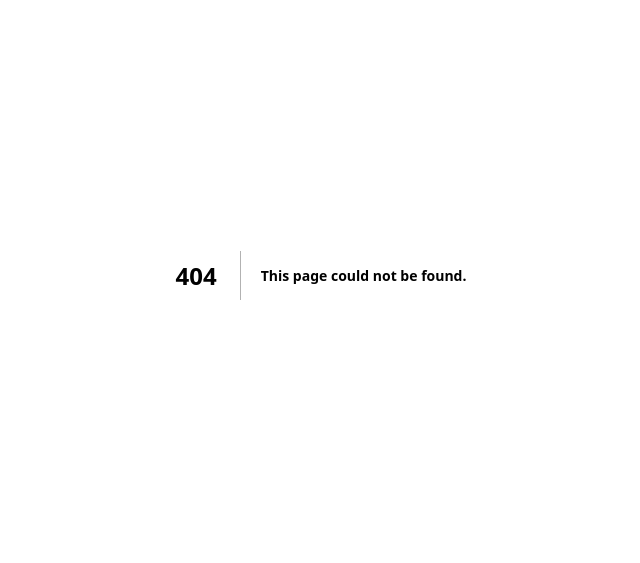
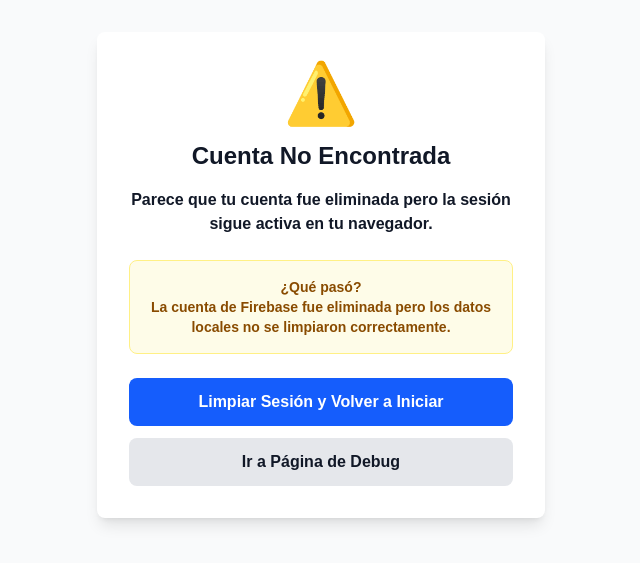
Before and after one commit to vargasabarcavictormanuel073-jpg/Planiverse, a Next.js app in the folder AppNylaMovil/: page /error-cuenta in a window 1280 px wide. Before the commit this address had no page. Shown: the part 125-688 px from the top of the page, without its empty margins (319-959 px from the left). Built offline with nearby package versions, Linux system fonts and the light colour scheme.

Commit message:
Agregar solucion para cuentas eliminadas - boton limpiar sesion

```diff
--- a/AppNylaMovil/app/debug/page.tsx
+++ b/AppNylaMovil/app/debug/page.tsx
@@ -134,10 +134,24 @@ export default function DebugPage() {
           </div>
         </div>
 
-        <div className="mt-6">
+        <div className="mt-6 flex flex-col gap-4">
+          <button
+            onClick={() => {
+              // Limpiar TODO el localStorage
+              localStorage.clear();
+              // Limpiar sessionStorage también
+              sessionStorage.clear();
+              alert('✅ Sesión limpiada completamente. Recargando página...');
+              window.location.href = '/';
+            }}
+            className="px-6 py-3 bg-red-600 text-white rounded-lg hover:bg-red-700 font-medium"
+          >
+            🗑️ Limpiar Sesión Completa
+          </button>
+
           <a
             href="/autenticacion"
-            className="px-6 py-3 bg-blue-600 text-white rounded-lg hover:bg-blue-700 inline-block font-medium"
+            className="px-6 py-3 bg-blue-600 text-white rounded-lg hover:bg-blue-700 inline-block font-medium text-center"
           >
             Ir a Autenticación
           </a>
--- /dev/null
+++ b/AppNylaMovil/app/error-cuenta/page.tsx
@@ -0,0 +1,58 @@
+/**
+ * Página de Error de Cuenta
+ * Se muestra cuando la cuenta fue eliminada pero la sesión sigue activa
+ */
+
+'use client';
+
+import { useRouter } from 'next/navigation';
+
+export default function ErrorCuentaPage() {
+  const router = useRouter();
+
+  const handleLimpiarSesion = () => {
+    // Limpiar TODO el localStorage
+    localStorage.clear();
+    // Limpiar sessionStorage también
+    sessionStorage.clear();
+    // Redirigir a autenticación
+    router.push('/autenticacion');
+  };
+
+  return (
+    <div className="min-h-screen flex items-center justify-center bg-gray-50 px-4">
+      <div className="max-w-md w-full bg-white rounded-lg shadow-lg p-8 text-center">
+        <div className="text-6xl mb-4">⚠️</div>
+
+        <h1 className="text-2xl font-bold text-gray-900 mb-4">
+          Cuenta No Encontrada
+        </h1>
+
+        <p className="text-gray-600 mb-6">
+          Parece que tu cuenta fue eliminada pero la sesión sigue activa en tu navegador.
+        </p>
+
+        <div className="bg-yellow-50 border border-yellow-200 rounded-lg p-4 mb-6">
+          <p className="text-sm text-yellow-800">
+            <strong>¿Qué pasó?</strong><br />
+            La cuenta de Firebase fue eliminada pero los datos locales no se limpiaron correctamente.
+          </p>
+        </div>
+
+        <button
+          onClick={handleLimpiarSesion}
+          className="w-full px-6 py-3 bg-blue-600 text-white rounded-lg hover:bg-blue-700 font-medium mb-3"
+        >
+          Limpiar Sesión y Volver a Iniciar
+        </button>
+
+        <a
+          href="/debug"
+          className="block w-full px-6 py-3 bg-gray-200 text-gray-700 rounded-lg hover:bg-gray-300 font-medium"
+        >
+          Ir a Página de Debug
+        </a>
+      </div>
+    </div>
+  );
+}
```
